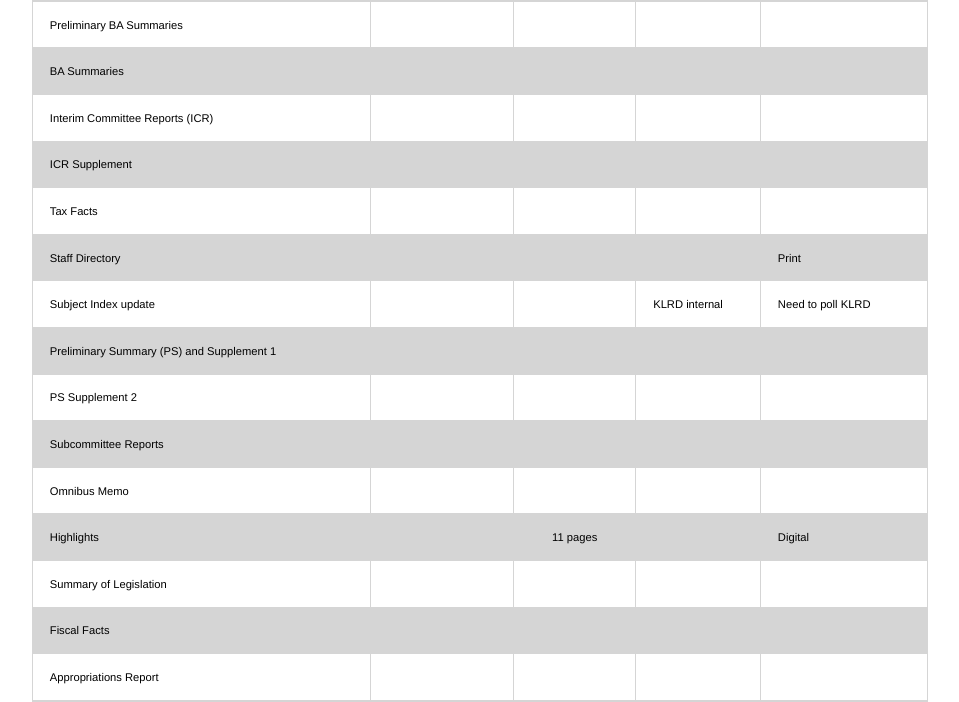
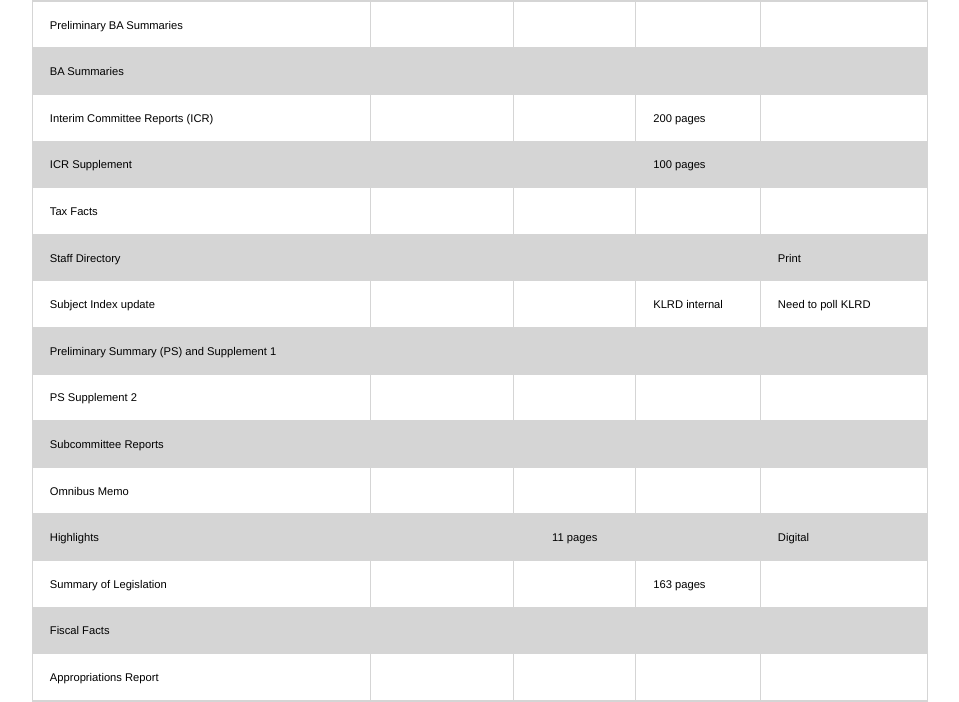
Before and after one commit to karlfun/karlfun.github.io, a Jekyll site: the page built from calendar/index.md, in a window 1280 px wide. Shown: the part 399-1101 px from the top of the page, without its empty margins (160-1119 px from the left). Built offline with Jekyll 4.4.1, drawn with Linux system fonts in a browser that asks for light colours.

Commit message:
add page quantities for Committee Reports

```diff
--- a/calendar/index.md
+++ b/calendar/index.md
@@ -13,8 +13,8 @@ title: Publications Calendar
 | Budget Analysis (BA) | | | |  |
 | Preliminary BA Summaries | | | |  |
 | BA Summaries | | | | |
-| Interim Committee Reports (ICR) | | | |  |
-| ICR Supplement | | | | |
+| Interim Committee Reports (ICR) | | | 200 pages | |
+| ICR Supplement | | | 100 pages | |
 | Tax Facts | | | | |
 | Staff Directory | | | |  Print |
 | Subject Index update | | | KLRD internal | Need to poll KLRD |
@@ -23,7 +23,7 @@ title: Publications Calendar
 | Subcommittee Reports | | || |
 | Omnibus Memo | | | | |
 | Highlights | | 11 pages | | Digital |
-| Summary of Legislation | | | | |
+| Summary of Legislation | | | 163 pages | |
 | Fiscal Facts | | | | |
 | Appropriations Report | | | | |
 | Joint Committee on State Building Construction Report | | | | |
```
